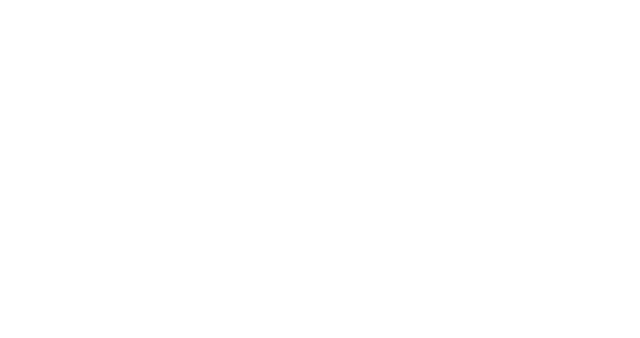
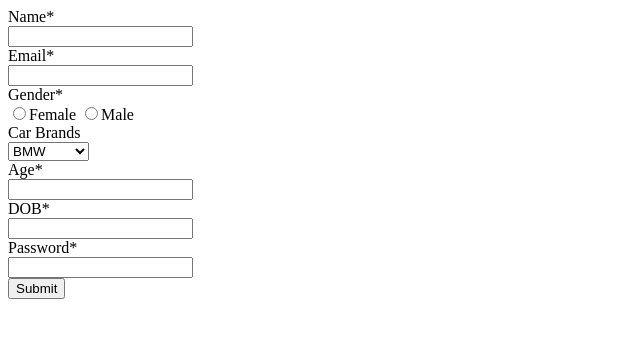
Before and after one commit to acciojob/signup-form-car-dhanvantichelani22, a website: page main.html in a window 1280 px wide. Shown: the whole page, without its empty margins (0-640 px from the left). Drawn offline with Linux system fonts and the light colour scheme.

Commit message:
created a submission

```diff
--- a/main.html
+++ b/main.html
@@ -8,6 +8,30 @@
 
 <body>
 	<!-- the entire body must be written by student -->
+	<form action="#" method="post">
+	<label for="name">Name<span>*</span></label><br>
+	<input type="text" required><br>
+		<label for="email">Email<span>*</span></label><br>
+	<input type="email" required>
+		<BR>
+		<label for="Gender">Gender<span>*</span></label><br>
+	<input type="radio" required>Female
+<input type="radio" required>Male
+		<br>
+<label for="Car Brands">Car Brands</label><br>
+	<select name="Car Brands" id="Car Brands"><br>
+		<option value="BMW">BMW</option>
+		<option value="Audi">Audi</option>
+		<option value="Mercedez">Mercedez</option>
+		</select><br>
+	<label for="age">Age<span>*</span></label><br>
+	<input type="number" required><br>
+	<label for="DOB">DOB<span>*</span></label><br>
+	<input type="text" required><br>
+<label for="pass">Password<span>*</span></label><br>
+	<input type="password" required><br>
+<button type="submit">Submit</button>
+</form>
     <script type="text/javascript" src="./script.js">
 </script>
 
```
